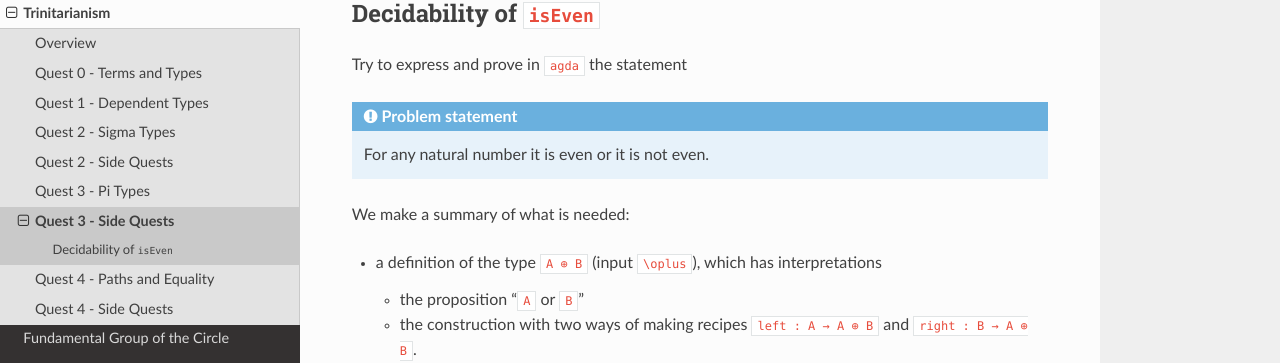
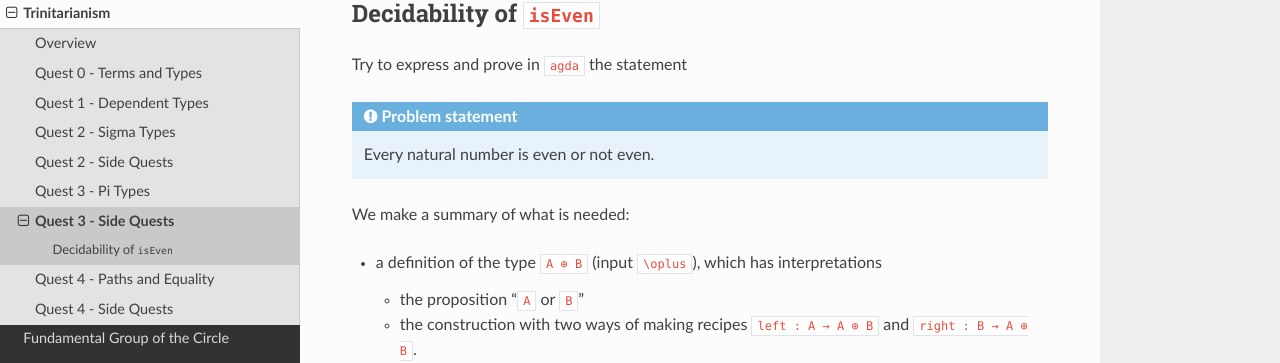
Before and after one commit to thehottgame/theHoTTGameGuide, a Sphinx documentation site: the page built from docs/source/0-trinitarianism/quest-3-side.rst, in a window 1280 px wide and 1031 px high. Shown: the part 163-526 px from the top of the window. Built offline with Sphinx 7.4.7 and the Read the Docs theme 2.0.0, drawn with Linux system fonts in a browser that asks for light colours.

Commit message:
changed wording for problem statement

```diff
--- a/docs/source/0-trinitarianism/quest-3-side.rst
+++ b/docs/source/0-trinitarianism/quest-3-side.rst
@@ -11,7 +11,7 @@ Try to express and prove in ``agda`` the statement
 
 .. admonition:: Problem statement
 
-   For any natural number it is even or it is not even.
+   Every natural number is even or not even.
 
 We make a summary of what is needed:
 
```
